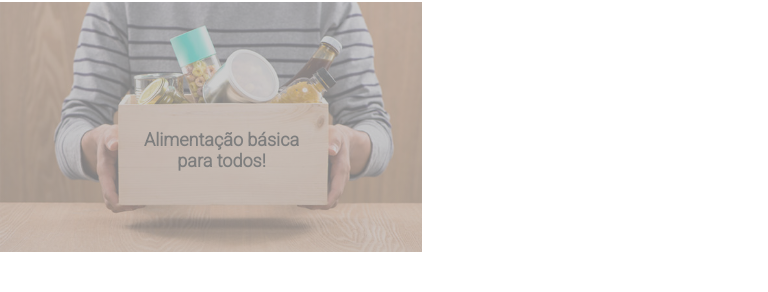
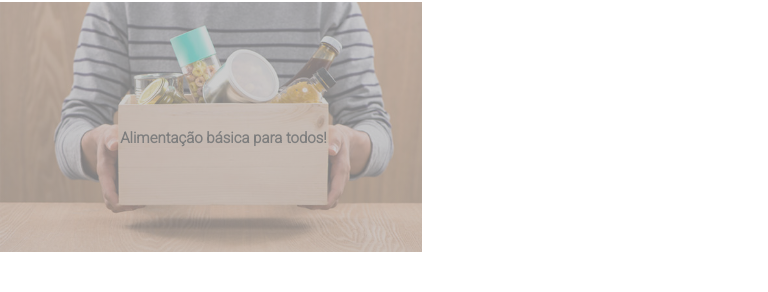
Before and after one commit to valenthinatemudo/ProjetoFinal-Reprograma, a React (Create React App) app: page / in a window 768 px wide. Shown: the part 65-357 px from the top of the page. Built offline with nearby package versions, Linux system fonts and the light colour scheme.

Commit message:
finalizando projeto de verdade!

```diff
--- a/src/components/Header/header.styles.css
+++ b/src/components/Header/header.styles.css
@@ -12,14 +12,13 @@
         margin-top: 10px;
         display: flex;
         justify-content: center;
-        /* align-items: center; */
         opacity: 0.5;
     }
 
     .titulo-header {
         color: black;
         text-align: center;
-        margin: 25% ;
+        margin-top: 25%;
         font-size: 25px;
         font-family: 'Roboto', sans-serif;
     }
@@ -35,13 +34,13 @@
 
         .titulo-header{
             display: flex;
-            margin-left: 30%;
+            margin-left: 25px;
             margin-top: 30%;
-            font-size: 18px;
+            font-size: 15px;
         }
     }
 
-    @media(min-width: 1024px) {
+    @media(min-width: 1024px) and (max-width: 1110px) {
 
         .img-header{
             width: 100%;
--- a/src/components/Menu/menu.styles.css
+++ b/src/components/Menu/menu.styles.css
@@ -49,7 +49,7 @@
         }
     }
 
-    @media(min-width: 1024px) and (max-width: 1440px) {
+    @media(min-width: 1024px) and (max-width: 1110px) {
        .menu{
         width: 600px;
         height: 40px;
--- a/src/pages/Autora/autora.styles.css
+++ b/src/pages/Autora/autora.styles.css
@@ -122,7 +122,7 @@
         }
     }
 
-    @media(min-width: 1024px) {
+    @media(min-width: 1024px) and (max-width:1110px) {
         .titulo-autora{
             font-size: 50px;
         }
--- a/src/pages/Home/home.styles.css
+++ b/src/pages/Home/home.styles.css
@@ -143,7 +143,7 @@
         }
     }
 
-    @media(min-width: 1024px){
+    @media(min-width: 1024px) and (max-width: 1110px){
         .section-foto{
             display: flex;
         }
--- a/src/pages/Nutricionista/nutri.styles.css
+++ b/src/pages/Nutricionista/nutri.styles.css
@@ -18,7 +18,6 @@
         margin-top: 10px;
         color: black;
         text-align: center;
-        margin-right: 30%;
         font-size: 40px;
         font-family: 'Roboto', sans-serif;
     }
@@ -50,7 +49,6 @@
 
         .titulo-nutri{
            font-size: 20px;
-           margin-left: 150px;
         }
 
         .paragrafo-nutri{
@@ -59,10 +57,9 @@
 
     }
 
-    @media(min-width: 1024px) {
+    @media(min-width: 1024px) and (max-width: 1110px) {
         .titulo-nutri{
             font-size: 30px;
-            margin-left: 35%;
         }
 
         .paragrafo-nutri{
```
